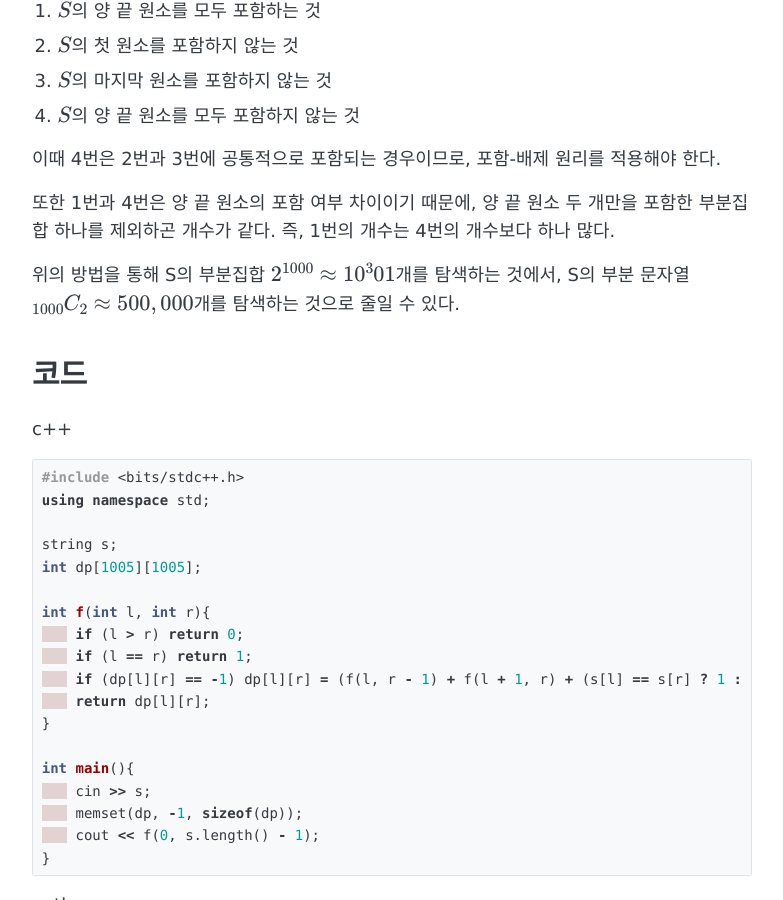
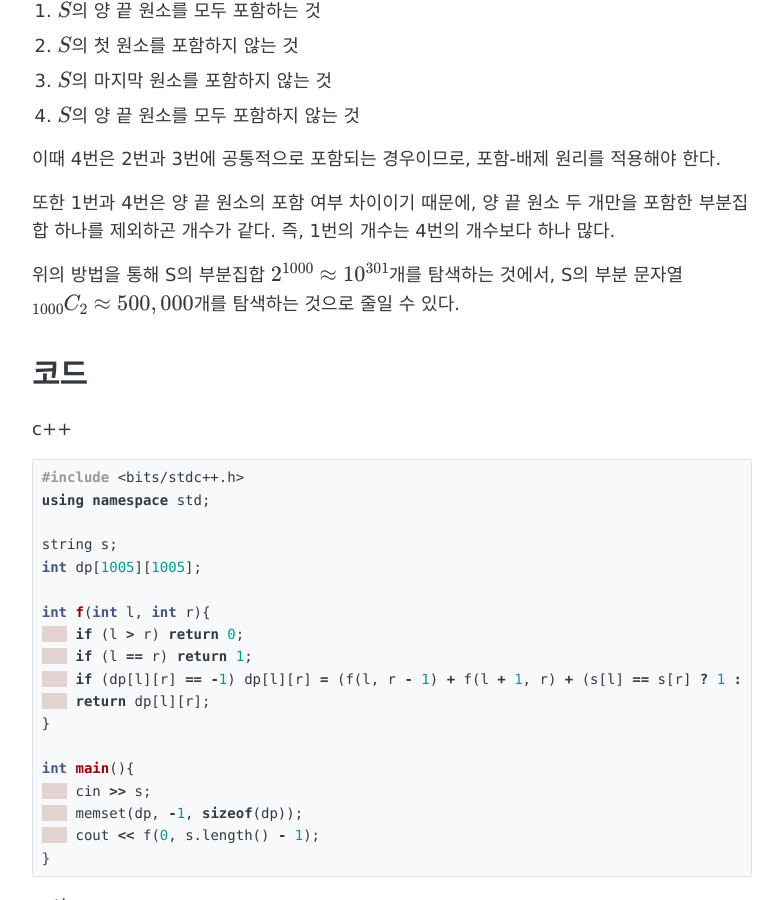
Before and after one commit to higstudev/higstudev.github.io, a Jekyll site: the page built from _posts/2024-01-04-BOJ14517.md, in a window 1280 px wide and 900 px high, scrolled down 1327 px. Shown: the whole window, without its empty margins (248-1031 px from the left). Built offline with Jekyll 4.4.1, drawn with Linux system fonts in a browser that asks for light colours; formulas are drawn with MathJax 3.

Commit message:
Update 2024-01-04-BOJ14517.md

```diff
--- a/_posts/2024-01-04-BOJ14517.md
+++ b/_posts/2024-01-04-BOJ14517.md
@@ -45,7 +45,7 @@ $2^{1000}$개를 전부 확인할 수 없으므로 탐색 횟수를 줄이는
 
 또한 1번과 4번은 양 끝 원소의 포함 여부 차이이기 때문에, 양 끝 원소 두 개만을 포함한 부분집합 하나를 제외하곤 개수가 같다. 즉, 1번의 개수는 4번의 개수보다 하나 많다.
 
-위의 방법을 통해 S의 부분집합 $2^{1000} \approx 10^301$개를 탐색하는 것에서, S의 부분 문자열 ${}\_{1000}C\_{2} \approx 500,000$개를 탐색하는 것으로 줄일 수 있다.
+위의 방법을 통해 S의 부분집합 $2^{1000} \approx 10^{301}$개를 탐색하는 것에서, S의 부분 문자열 ${}\_{1000}C\_{2} \approx 500,000$개를 탐색하는 것으로 줄일 수 있다.
 
 # 코드
 
```
